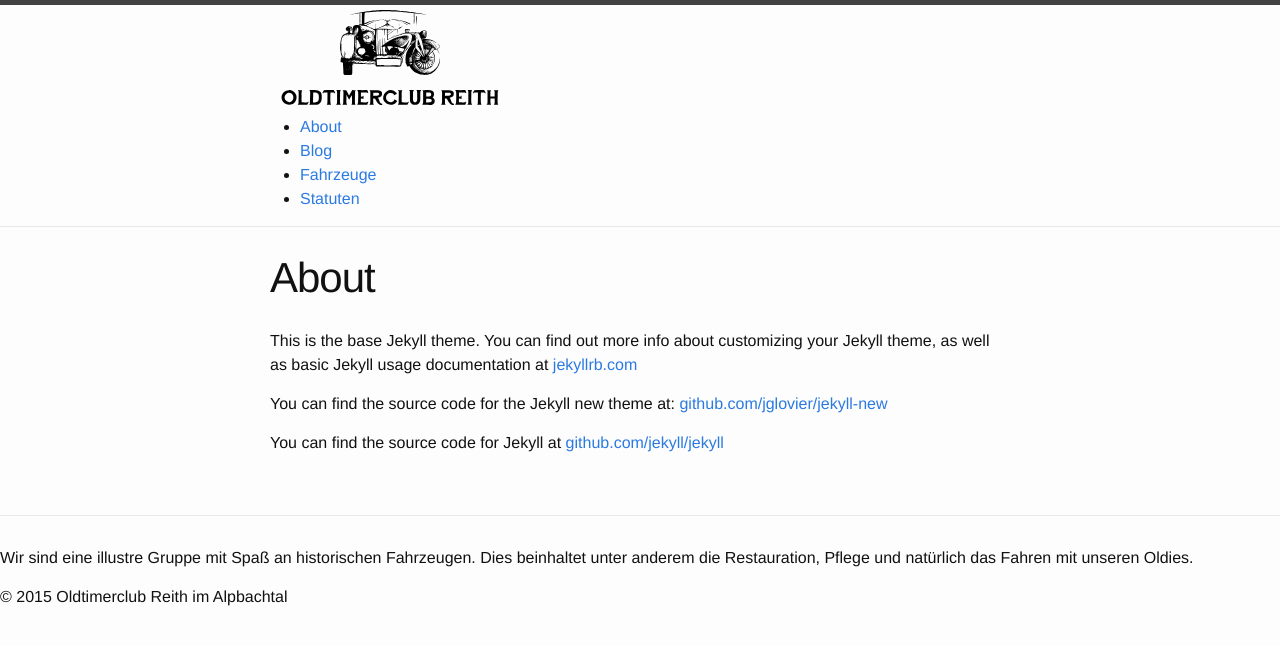
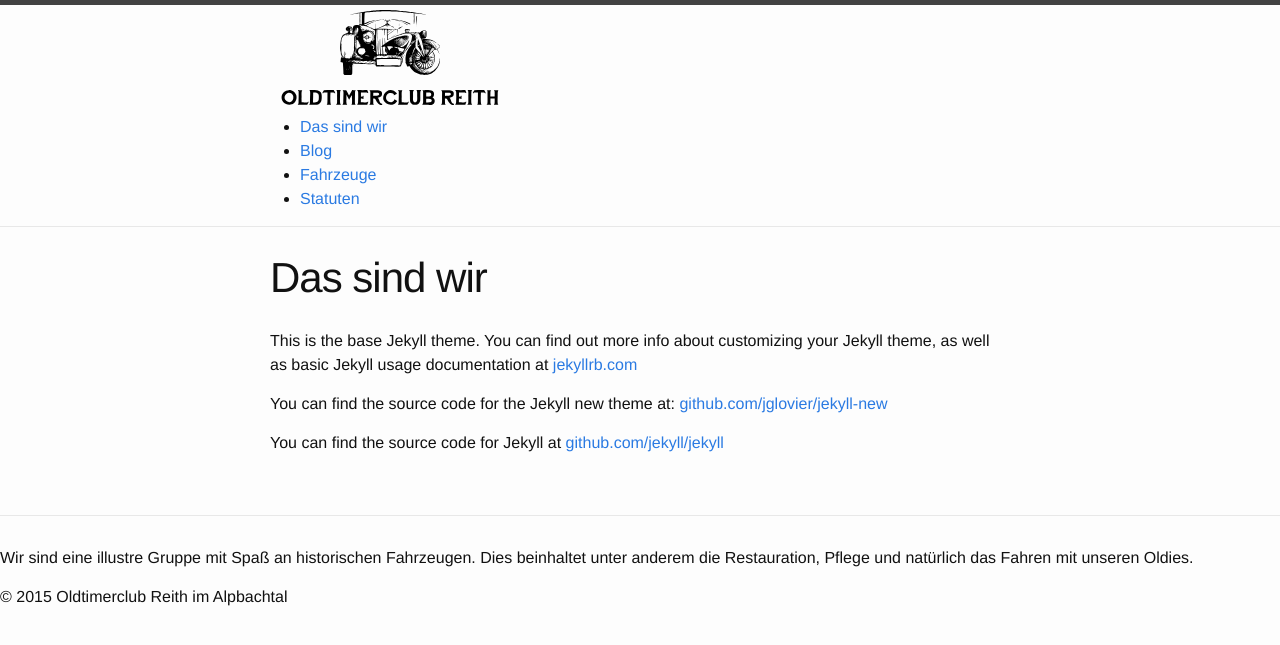
Before and after one commit to oc-reith/oc-reith.github.io, a Jekyll site: the page built from about.md, in a window 1280 px wide. Shown: the top 645 px of the page. Built offline with Jekyll 4.4.1, drawn with Linux system fonts in a browser that asks for light colours.

Commit message:
Change about Title.

```diff
--- a/about.md
+++ b/about.md
@@ -1,6 +1,6 @@
 ---
 layout: page
-title: About
+title: Das sind wir
 permalink: /about.html
 ---
 
```
